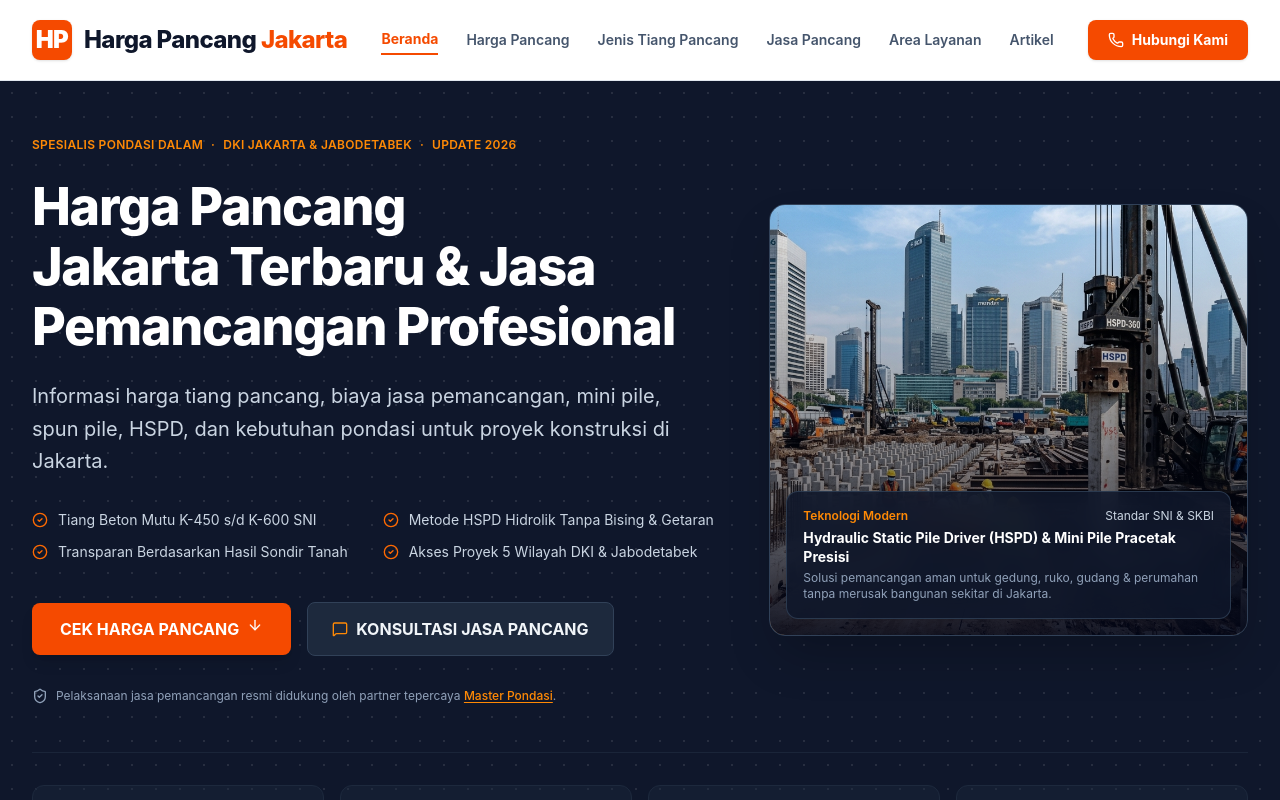
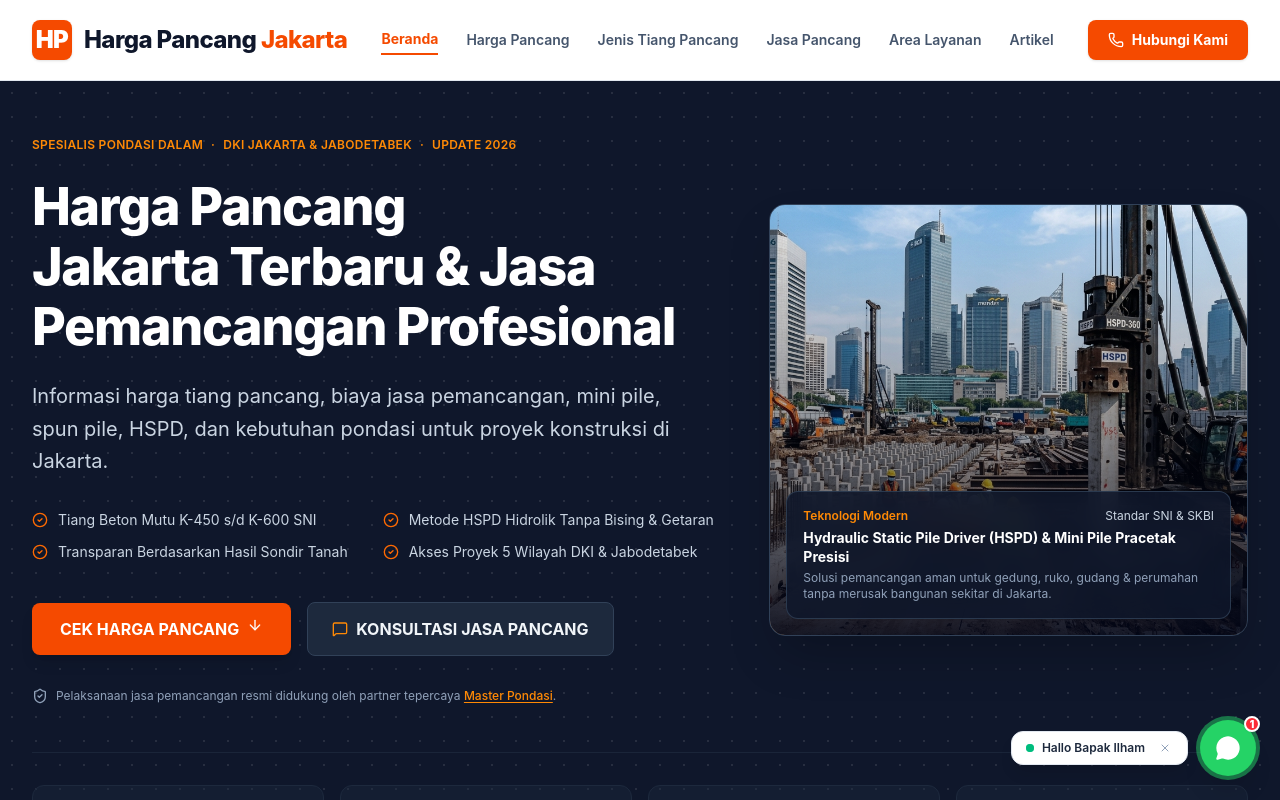
Before and after one commit to supandimnazri/Harga-Pancang-Jakarta, a React (Vite) app: page / in a window 1280 px wide. Shown: the top 800 px of the page. Built offline with nearby package versions, Linux system fonts and the light colour scheme.

Commit message:
feat: enhance SEO and improve WhatsApp conversion
Add structured data and sitemap for better SEO visibility. Implement a floating WhatsApp button and update contact links to point to the new sales contact.

```diff
--- a/index.html
+++ b/index.html
@@ -33,6 +33,49 @@
     />
     <meta name="twitter:image" content="/src/assets/images/hero_pancang_jakarta_1791517475722.jpg" />
 
+    <!-- Google Search Console Verification Tag -->
+    <meta name="google-site-verification" content="pNTKBkUUAHjLCO1v5kEpef5Q1Ogl3n12po1c9LsZ47o" />
+
+    <!-- Structured Data (Schema.org JSON-LD) -->
+    <script type="application/ld+json">
+    {
+      "@context": "https://schema.org",
+      "@graph": [
+        {
+          "@type": "WebSite",
+          "@id": "https://hargapancangjakarta.com/#website",
+          "url": "https://hargapancangjakarta.com/",
+          "name": "Harga Pancang Jakarta",
+          "description": "Pusat informasi harga tiang pancang, mini pile, spun pile, dan jasa pemancangan di Jakarta",
+          "inLanguage": "id-ID"
+        },
+        {
+          "@type": "ProfessionalService",
+          "@id": "https://hargapancangjakarta.com/#organization",
+          "name": "Harga Pancang Jakarta",
+          "url": "https://hargapancangjakarta.com/",
+          "telephone": "+628132222156",
+          "priceRange": "$$",
+          "address": {
+            "@type": "PostalAddress",
+            "addressLocality": "DKI Jakarta",
+            "addressRegion": "Jakarta",
+            "addressCountry": "ID"
+          },
+          "areaServed": [
+            "Jakarta Pusat",
+            "Jakarta Barat",
+            "Jakarta Selatan",
+            "Jakarta Timur",
+            "Jakarta Utara",
+            "Jabodetabek"
+          ],
+          "description": "Layanan spesialis penyedia tiang pancang beton mini pile, spun pile, dan jasa pemancangan hydraulic static pile driver (HSPD)."
+        }
+      ]
+    }
+    </script>
+
     <!-- Fonts -->
     <link rel="preconnect" href="https://fonts.googleapis.com">
     <link rel="preconnect" href="https://fonts.gstatic.com" crossorigin>
--- a/src/App.tsx
+++ b/src/App.tsx
@@ -18,6 +18,7 @@
 import { ContactSection } from './components/ContactSection';
 import { Footer } from './components/Footer';
 import { StickyMobileBar } from './components/StickyMobileBar';
+import { FloatingWhatsApp } from './components/FloatingWhatsApp';
 import { ArticleDetailModal } from './components/ArticleDetailModal';
 import { SeoStructuredData } from './components/SeoStructuredData';
 import { ArticleItem, ARTICLES } from './data/pancangData';
@@ -252,6 +253,9 @@
       {/* Semantic Footer */}
       <Footer onNavigate={scrollToSection} />
 
+      {/* Floating WhatsApp Action Button (Right Side) */}
+      <FloatingWhatsApp />
+
       {/* Sticky Mobile Conversion Bar (Bottom Screen) */}
       <StickyMobileBar
         onOpenInquiry={() => scrollToSection('kontak')}
--- a/src/components/ContactSection.tsx
+++ b/src/components/ContactSection.tsx
@@ -30,7 +30,7 @@
 
     // Build WhatsApp URL with pre-filled message
     const textMsg = encodeURIComponent(
-      `Halo Tim Harga Pancang Jakarta, saya ingin konsultasi & cek harga proyek:\n\n` +
+      `Hallo Bapak Ilham, saya ingin konsultasi & cek harga proyek pemancangan Jakarta:\n\n` +
       `• Nama: ${name}\n` +
       `• Telepon: ${phone}\n` +
       `• Lokasi Proyek: ${projectLocation}\n` +
@@ -43,7 +43,7 @@
     // Open WhatsApp in current tab or simulated submit
     setIsSubmitted(true);
     setTimeout(() => {
-      window.location.href = `https://wa.me/6281234567890?text=${textMsg}`;
+      window.open(`https://wa.me/628132222156?text=${textMsg}`, '_blank');
     }, 1200);
   };
 
--- /dev/null
+++ b/src/components/FloatingWhatsApp.tsx
@@ -0,0 +1,63 @@
+import React, { useState } from 'react';
+import { MessageCircle, X } from 'lucide-react';
+
+export const FloatingWhatsApp: React.FC = () => {
+  const [showTooltip, setShowTooltip] = useState(true);
+
+  // Phone: 0813-2222-156 -> 628132222156
+  const phoneNumber = '628132222156';
+  const message = 'Hallo Bapak Ilham, saya ingin konsultasi harga tiang pancang dan jasa pemancangan di Jakarta.';
+  const waUrl = `https://wa.me/${phoneNumber}?text=${encodeURIComponent(message)}`;
+
+  return (
+    <aside
+      aria-label="WhatsApp Fast Contact"
+      className="fixed bottom-20 right-4 sm:bottom-6 sm:right-6 z-50 flex items-center gap-3"
+    >
+      {/* Floating Speech / Callout Bubble */}
+      {showTooltip && (
+        <div className="hidden sm:flex items-center gap-2 bg-white text-slate-800 px-3.5 py-2 rounded-xl shadow-lg border border-slate-200 text-xs font-semibold animate-bounce-subtle">
+          <span className="relative flex h-2 w-2">
+            <span className="animate-ping absolute inline-flex h-full w-full rounded-full bg-emerald-400 opacity-75"></span>
+            <span className="relative inline-flex rounded-full h-2 w-2 bg-emerald-500"></span>
+          </span>
+          <a
+            href={waUrl}
+            target="_blank"
+            rel="noopener noreferrer"
+            className="hover:text-emerald-600 transition-colors cursor-pointer"
+          >
+            Hallo Bapak Ilham
+          </a>
+          <button
+            onClick={() => setShowTooltip(false)}
+            className="text-slate-400 hover:text-slate-600 ml-1 p-0.5 rounded cursor-pointer"
+            aria-label="Tutup info chat"
+          >
+            <X className="w-3 h-3" />
+          </button>
+        </div>
+      )}
+
+      {/* Main Floating WhatsApp Action Button */}
+      <a
+        href={waUrl}
+        target="_blank"
+        rel="noopener noreferrer"
+        aria-label="Chat WhatsApp dengan Bapak Ilham (0813-2222-156)"
+        className="relative flex items-center justify-center w-14 h-14 rounded-full bg-[#25D366] hover:bg-[#20bd5a] text-white shadow-xl hover:shadow-2xl transition-all duration-300 transform hover:scale-105 active:scale-95 group"
+      >
+        {/* Pulsing ring */}
+        <span className="absolute -inset-1 rounded-full bg-[#25D366] opacity-30 animate-pulse pointer-events-none" />
+
+        {/* WhatsApp Icon */}
+        <MessageCircle className="w-7 h-7 fill-white stroke-none relative z-10" />
+
+        {/* Floating Mini Badge */}
+        <span className="absolute -top-1 -right-1 w-4 h-4 bg-red-500 text-white text-[10px] font-black rounded-full flex items-center justify-center border-2 border-white shadow-xs">
+          1
+        </span>
+      </a>
+    </aside>
+  );
+};
--- a/src/components/StickyMobileBar.tsx
+++ b/src/components/StickyMobileBar.tsx
@@ -12,9 +12,9 @@
 }) => {
   const handleDirectWhatsApp = () => {
     const textMsg = encodeURIComponent(
-      'Halo Tim Harga Pancang Jakarta, saya ingin cek harga tiang pancang & estimasi biaya jasa pemancangan untuk proyek saya di Jakarta.'
+      'Hallo Bapak Ilham, saya ingin cek harga tiang pancang & estimasi biaya jasa pemancangan untuk proyek saya di Jakarta.'
     );
-    window.location.href = `https://wa.me/6281234567890?text=${textMsg}`;
+    window.open(`https://wa.me/628132222156?text=${textMsg}`, '_blank');
   };
 
   return (
```
Also changed, not shown: public/robots.txt (added), 1 other file (tests, documents, lock files or other folders).
